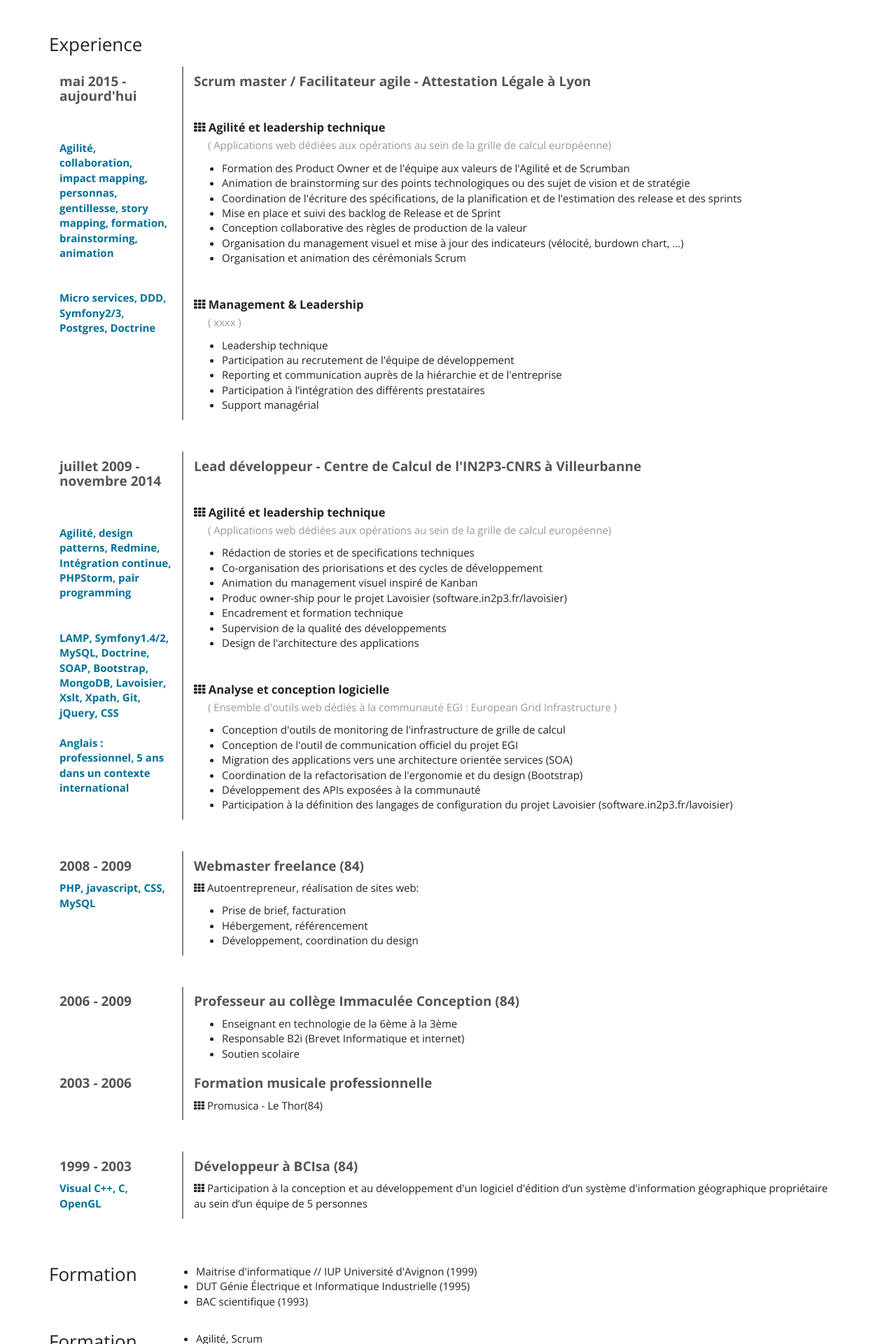
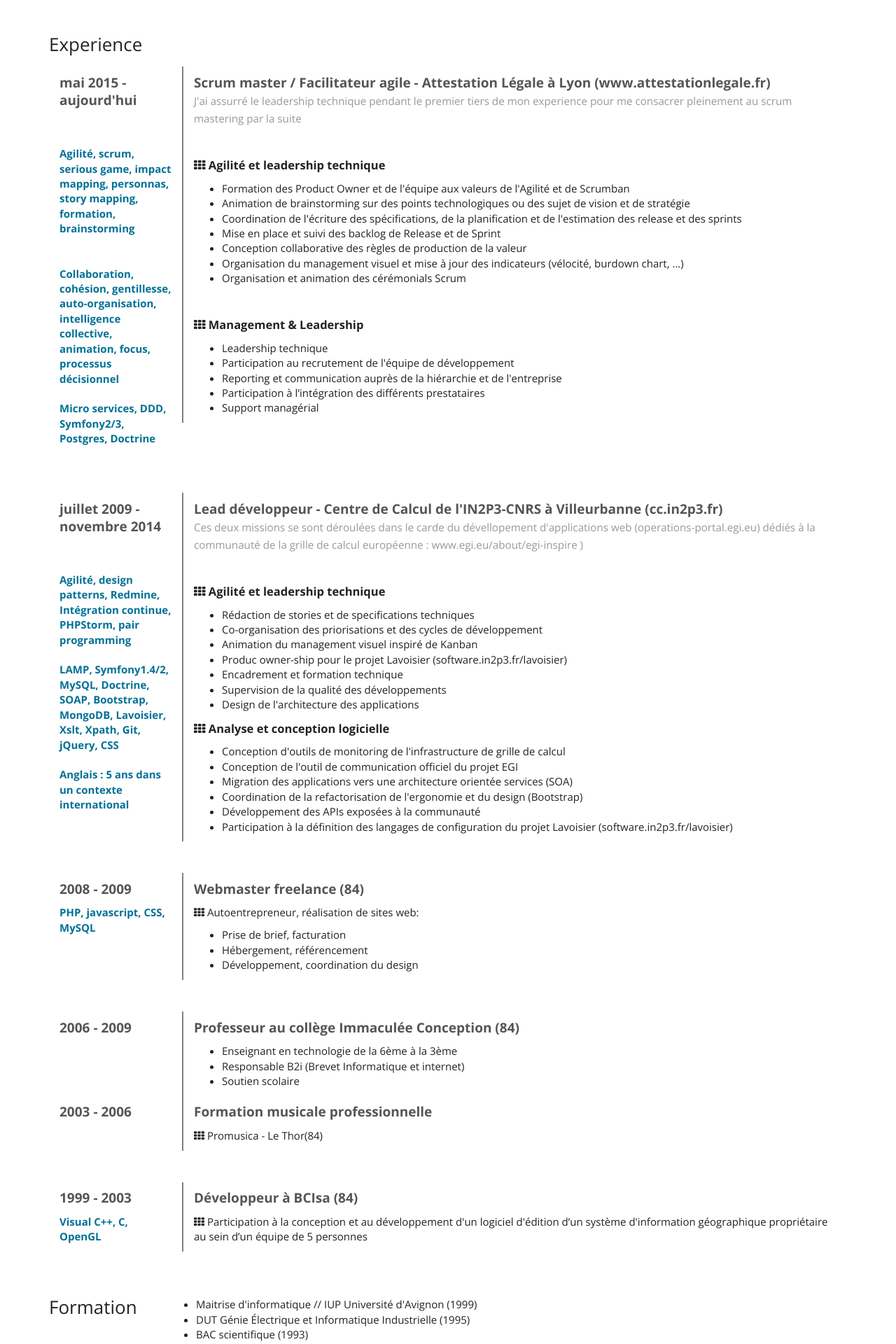
Before and after one commit to casual-web/about-me, a PHP site: template templates/olivierlequeux.twig in a window 1280 px wide. Shown: the part 549-2469 px from the top of the page at 70% size. Run offline with PHP 8.4, Linux system fonts and the light colour scheme; the template is opened without the code that fills it, so the values that code supplies are empty; some libraries are stand-ins or nearby versions.

Commit message:
second step agile content

```diff
--- a/templates/aboutme.twig
+++ b/templates/aboutme.twig
@@ -1,6 +1,6 @@
 <div class="page-header">
     <h1>Olivier Lequeux<br/>
-        <small>Lead développeur</small>
+        <small>Scrum master / Facilitateur</small>
     </h1>
 </div>
 
@@ -33,14 +33,8 @@
     </div>
 
     <div class="col-xs-5">
-        <!-- <p id="intro1">Etre senior développeur c'est apporter l'expérience de la nuance.
-             Créer, bâtir, en sachant, au regard des contraintes doser les efforts de développement d'une équipe, en s'appuyant sur l'<a href="http://agilemanifesto.org/iso/fr/principles.html">Agilité</a> pour garder le besoin au centre du projet.
-         </p>-->
-        <p id="intro2" class="screen">
-            Disponible immédiatement, recherche un poste similaire à sa précédente expérience de Lead Développeur Symfony. A évolué au sein de l'équipe responsable du <a href="http://operations-portal.egi.eu/">portail
-                des opérations</a> : ensemble d'applications web développées au <a
-                    href="http://cc.in2p3.fr/">Centre de Calcul de l'IN2P3</a> (CNRS) pour le projet européen <a
-                    href="http://www.egi.eu/about/egi-inspire">EGI Inspire</a>.
+         <p id="intro2" class="screen">
+            Actuellement en poste, je suis aujourd'hui scrum master d'un équipe d'environ 10 personnes. A l'écoute du marché sur tous les sujet de scrum mastering, coaching et management agile sur Lyon et sa région.
         </p>
 
         <p id="intro2" class="print">
--- a/templates/divers.twig
+++ b/templates/divers.twig
@@ -1,5 +1,4 @@
 <div class="row">
-
     <div class="col-xs-2 section_title">
         <h3>Centres d'intérêt</h3>
     </div>
--- a/templates/experience.twig
+++ b/templates/experience.twig
@@ -9,18 +9,18 @@
     <div class="col-xs-2 section_title">
         <h4>mai 2015 - aujourd'hui</h4>
         <br/><br/>
-        <small>Agilité, collaboration, impact mapping, personnas, gentillesse, story mapping, formation, brainstorming, animation                                                                                                                                                                                                                                                                    </small>
+        <small>Agilité, scrum, serious game, impact mapping, personnas, story mapping, formation, brainstorming                                                                                                                                                                                                                                                                    </small>
         <br class="screen"><br class="screen"><br/>
+        <small>Collaboration, cohésion, gentillesse, auto-organisation, intelligence collective, animation, focus, processus décisionnel</small><br><br>
         <small>Micro services, DDD, Symfony2/3, Postgres, Doctrine</small>
         <br><br>
     </div>
     <div class="col-xs-10 section_comment">
-        <h4>Scrum master / Facilitateur agile - Attestation Légale à Lyon</h4>
+        <h4>Scrum master / Facilitateur agile - Attestation Légale à Lyon (www.attestationlegale.fr)<br>
+            <small>J'ai assurré le leadership technique pendant le premier tiers de mon experience pour me consacrer pleinement au scrum mastering par la suite</small></h4>
         <br/>
         <h5>
             <i class="fa fa-th"></i> Agilité et leadership technique<br>
-            <small>( Applications web dédiées aux opérations au sein de la grille de calcul européenne)
-            </small>
         </h5>
         <ul>
             <li>Formation des Product Owner et de l'équipe aux valeurs de l'Agilité et de Scrumban</li>
@@ -33,7 +33,6 @@
         </ul>
         <br/>
         <h5><i class="fa fa-th"></i> Management & Leadership <br>
-            <small>( xxxx )
             </small>
         </h5>
         <ul>
@@ -52,22 +51,21 @@
         <h4>juillet 2009 - novembre 2014</h4>
         <br/><br/>
         <small>Agilité, design patterns, Redmine, Intégration continue, PHPStorm, pair programming</small>
-        <br class="screen"><br class="screen"><br/>
+        <br class="screen"><br/>
         <small>LAMP, Symfony1.4/2, MySQL, Doctrine, SOAP, Bootstrap, MongoDB, Lavoisier, Xslt, Xpath, Git,
             jQuery, CSS
         </small>
         <br><br>
-        <small><strong>Anglais</strong> : professionnel, 5 ans dans un contexte international
+        <small><strong>Anglais</strong> : 5 ans dans un contexte international
 
         </small>
     </div>
     <div class="col-xs-10 section_comment">
-        <h4>Lead développeur - Centre de Calcul de l'IN2P3-CNRS à Villeurbanne</h4>
-        <br/>
+        <h4>Lead développeur - Centre de Calcul de l'IN2P3-CNRS à Villeurbanne (cc.in2p3.fr)<br>
+        <small>Ces deux missions se sont déroulées dans le carde du dévellopement d'applications web (operations-portal.egi.eu) dédiés à la communauté de la grille de calcul européenne : www.egi.eu/about/egi-inspire )
+        </small></h4><br>
         <h5>
             <i class="fa fa-th"></i> Agilité et leadership technique<br>
-            <small>( Applications web dédiées aux opérations au sein de la grille de calcul européenne)
-            </small>
         </h5>
         <ul>
             <li>Rédaction de stories et de specifications techniques</li>
@@ -78,10 +76,8 @@
             <li>Supervision de la qualité des développements</li>
             <li>Design de l'architecture des applications</li>
         </ul>
-        <br/>
+
         <h5><i class="fa fa-th"></i> Analyse et conception logicielle <br>
-            <small>( Ensemble d'outils web  dédiés à la communauté EGI : European Grid Infrastructure )
-            </small>
         </h5>
             <ul>
                 <li>Conception d'outils de monitoring de l'infrastructure de grille de calcul</li>
--- a/templates/formation.twig
+++ b/templates/formation.twig
@@ -23,9 +23,8 @@
     <div class="col-xs-10">
         <div class="col-xs-11">
             <ul>
-                <li>Agilité, Scrum</li>
+                <li>Agilité, Scrum, Product Ownership</li>
                 <li>Initiation à la conduite de projets</li>
-                <li>XML, XSLt, Xpath</li>
             </ul>
         </div>
     </div>
--- a/web/css/main.css
+++ b/web/css/main.css
@@ -14,6 +14,12 @@ h3 {
 h4 {
     font-weight: 600;
     color: #555555;
+    line-height:25px
+}
+
+h4 small {
+    font-size: 0.8em;
+    margin:0 0 0 0px;
 }
 
 h5 {
@@ -27,6 +33,7 @@ h5 small {
     font-size: 0.9em;
     margin:0 0 0 20px;
 }
+
 
 
 
```
